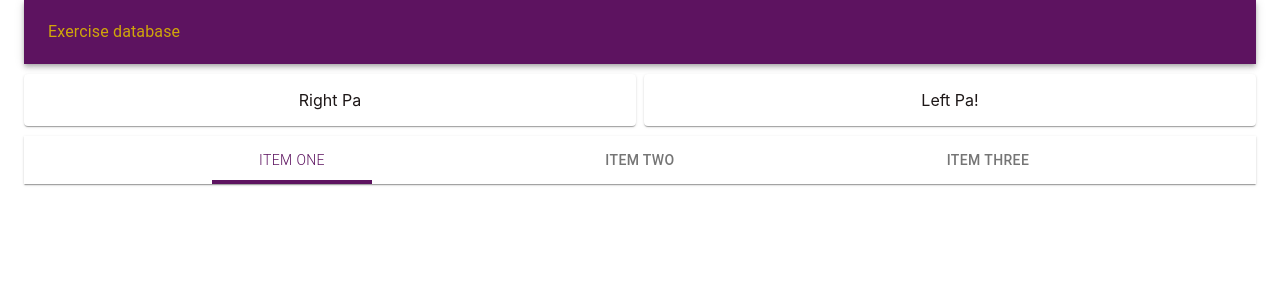
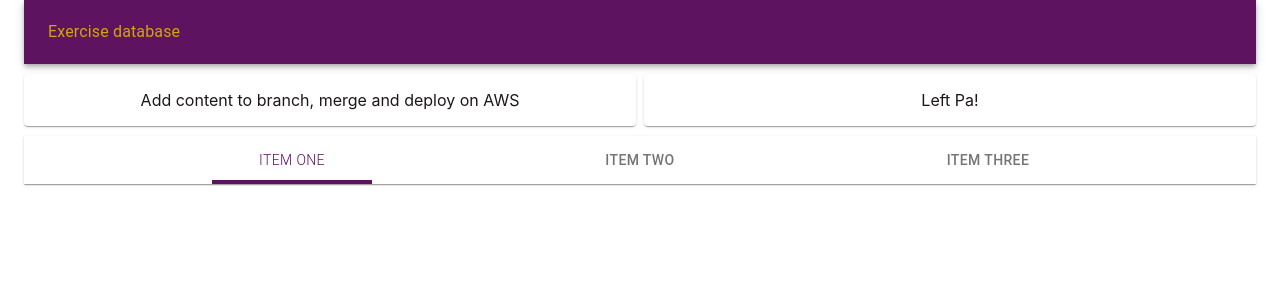
Before and after one commit to Kostruski/mui-practice, a React (Create React App) app: page / in a window 1280 px wide. Shown: the top 300 px of the page. Built offline with nearby package versions, Linux system fonts and the light colour scheme; the HTML template or start-up script is replaced by a standard one.

Commit message:
test-merge

```diff
--- a/src/components/Right.js
+++ b/src/components/Right.js
@@ -4,7 +4,7 @@ import { Paper, Grid, Typography } from '@material-ui/core';
 const Right = ({styles}) => {
     return (
       <>
-            <Paper classes={{root: styles}}>Right Pa</Paper>
+            <Paper classes={{root: styles}}>Add content to branch, merge and deploy on AWS</Paper>
       </>
     );
 }
```
